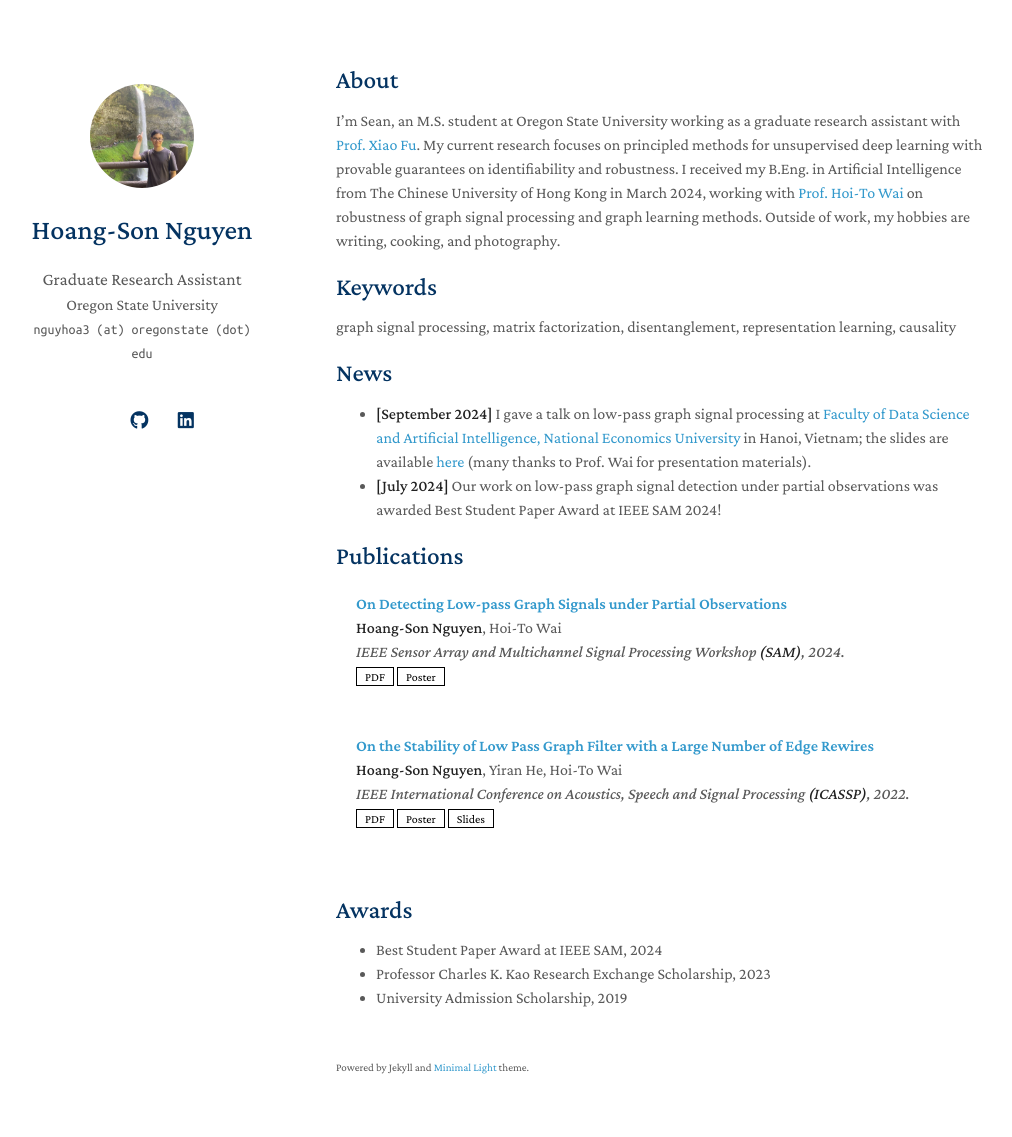
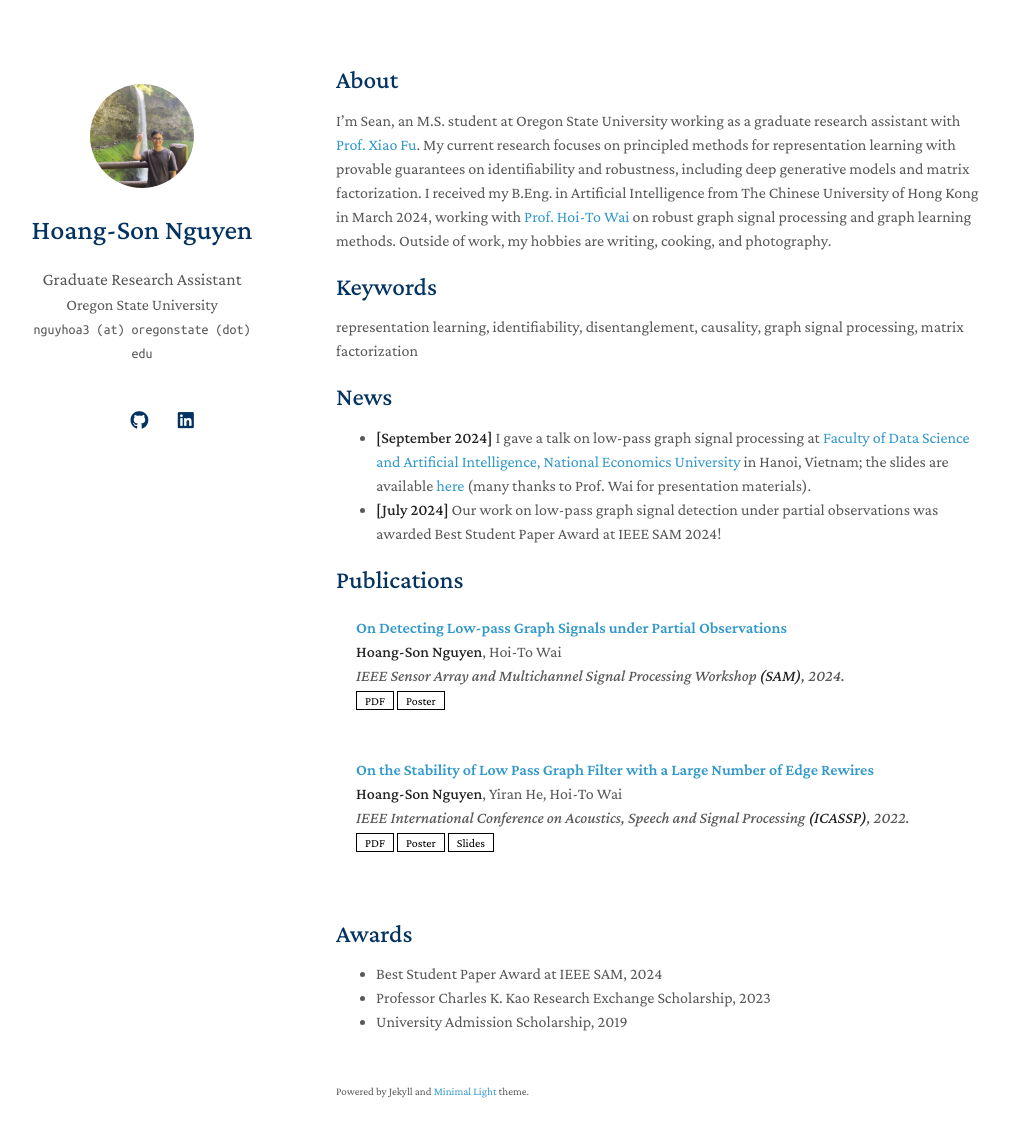
Before and after one commit to hsnguyen24/hsnguyen24.github.io, a Jekyll site: the page built from index.md, in a window 1280 px wide and 1172 px high. Shown: the top 1137 px of the window, without its empty margins (134-1146 px from the left). Built offline with Jekyll 4.4.1, drawn with Linux system fonts in a browser that asks for light colours; nearby versions of some CDN libraries; a style sheet for code colours, icons or effects is not loaded; our own code applies the rules of GitHub Pages for plain Markdown files.

Commit message:
Update index.md

```diff
--- a/index.md
+++ b/index.md
@@ -4,10 +4,10 @@ layout: homepage
 
 ## About
 
-I'm Sean, an M.S. student at Oregon State University working as a graduate research assistant with [Prof. Xiao Fu](https://web.engr.oregonstate.edu/~fuxia). My current research focuses on principled methods for unsupervised deep learning with provable guarantees on identifiability and robustness. I received my B.Eng. in Artificial Intelligence from The Chinese University of Hong Kong in March 2024, working with [Prof. Hoi-To Wai](https://www1.se.cuhk.edu.hk/~htwai) on robustness of graph signal processing and graph learning methods. Outside of work, my hobbies are writing, cooking, and photography.
+I'm Sean, an M.S. student at Oregon State University working as a graduate research assistant with [Prof. Xiao Fu](https://web.engr.oregonstate.edu/~fuxia). My current research focuses on principled methods for representation learning with provable guarantees on identifiability and robustness, including deep generative models and matrix factorization. I received my B.Eng. in Artificial Intelligence from The Chinese University of Hong Kong in March 2024, working with [Prof. Hoi-To Wai](https://www1.se.cuhk.edu.hk/~htwai) on robust graph signal processing and graph learning methods. Outside of work, my hobbies are writing, cooking, and photography.
 
 ## Keywords
-graph signal processing, matrix factorization, disentanglement, representation learning, causality
+representation learning, identifiability, disentanglement, causality, graph signal processing, matrix factorization
 
 ## News
 - **[September 2024]** I gave a talk on low-pass graph signal processing at [Faculty of Data Science and Artificial Intelligence, National Economics University](https://fda.neu.edu.vn/) in Hanoi, Vietnam; the slides are available [here](./assets/files/Talk_at_NEU_2024.pdf) (many thanks to Prof. Wai for presentation materials).
```
